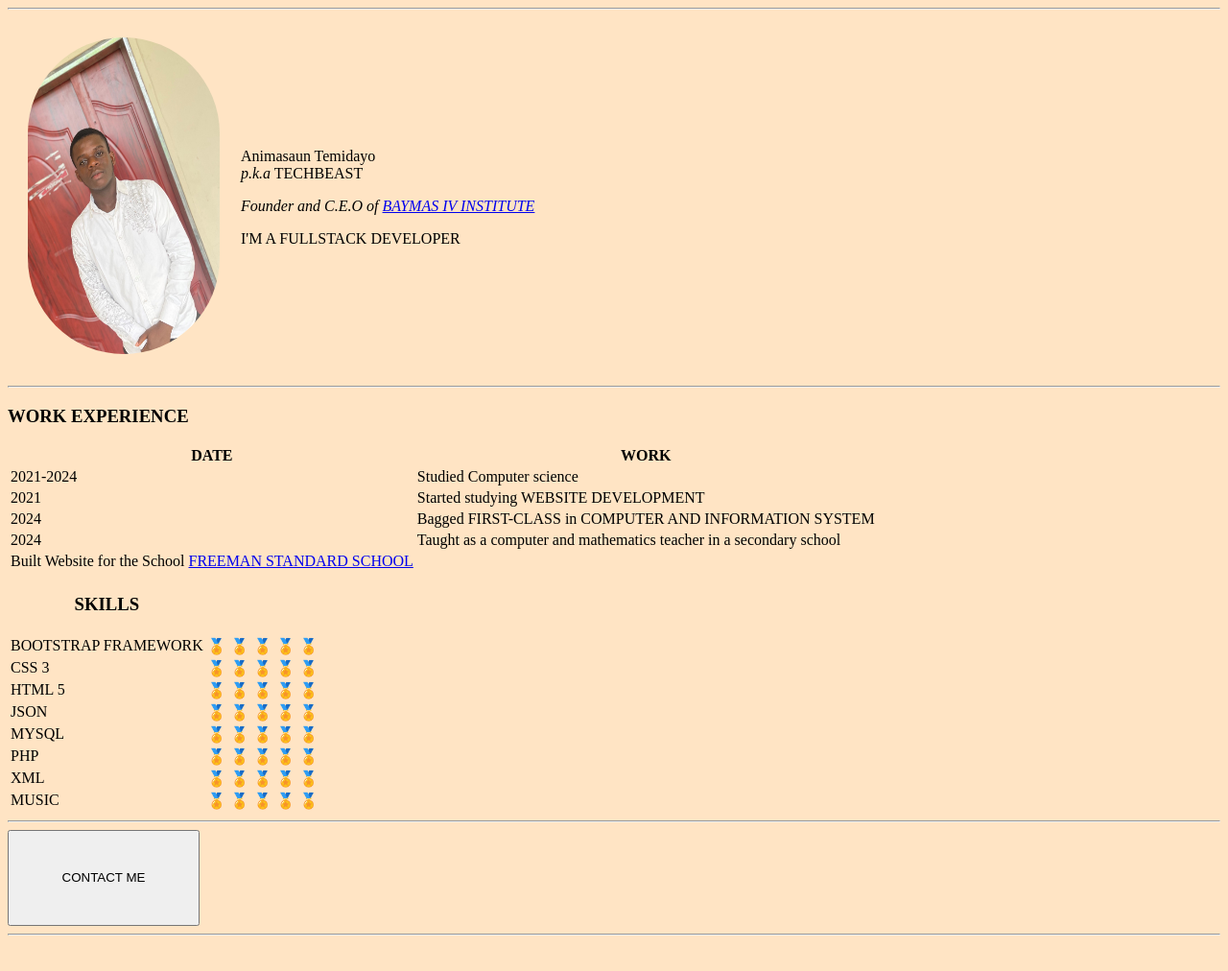
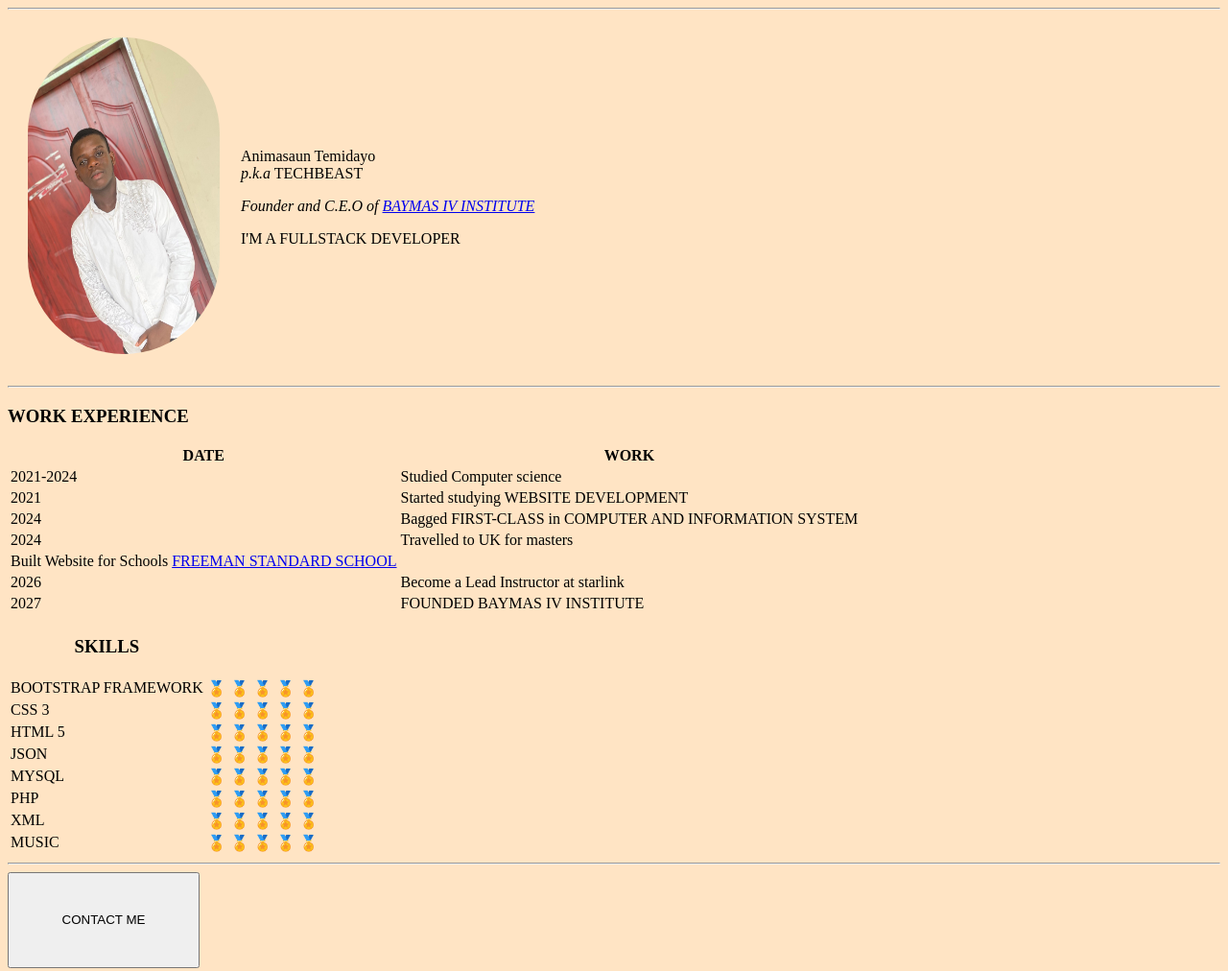
Before and after one commit to Temmydee28/CV2, a plain HTML site: page index.html in a window 1280 px wide. Shown: the top 1012 px of the page at 96% size. Before the commit the page ends 983 px from the top, so only its background shows below. Drawn offline with Linux system fonts and the light colour scheme.

Commit message:
Update index.html

```diff
--- a/index.html
+++ b/index.html
@@ -52,14 +52,23 @@
         </tr>
         <tr>
           <td>2024</td>
-          <td>Taught as a computer and mathematics teacher in a secondary school</td>
+          <td>Travelled to UK for masters</td>
         </tr>
+
         <tr>
 
-      <td>Built Website for the School
+      <td>Built Website for  Schools
         <a href="www.freemanstandardschool.edu.com">FREEMAN STANDARD SCHOOL</a>
 
       </td>
+        </tr>
+           <tr>
+          <td>2026</td>
+          <td>Become a Lead Instructor at starlink</td>
+        </tr>
+           <tr>
+          <td>2027</td>
+          <td>FOUNDED BAYMAS IV INSTITUTE</td>
         </tr>
 
       </tbody>
```
